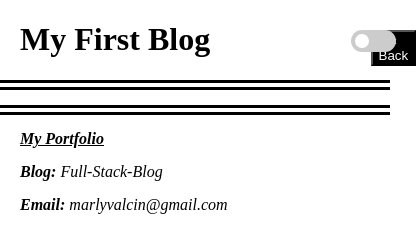
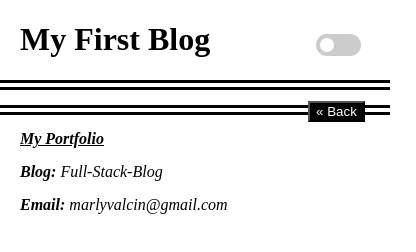
Before and after one commit to MarlyV1/personal-blog, a plain HTML site: page blog.html in a window 390 px wide. Shown: the whole page, 416 px wide, since content can reach past the window. Drawn offline with Linux system fonts and the light colour scheme.

Commit message:
added media queries in blog.css

```diff
--- a/assets/css/blog.css
+++ b/assets/css/blog.css
@@ -20,7 +20,8 @@ h1 {
 
 button {
     position: absolute;
-    left: 95%;
+    margin-right: 10px;
+    left: 94%;
     top: 30px;
     cursor: pointer;
     background-color: black;
@@ -33,7 +34,7 @@ button {
     display: inline-block;
     width: 45px;
     height: 22px;
-    left: 90%;
+    left: 89%;
     top: 30px;
 }
 
@@ -152,3 +153,78 @@ body.dark-mode footer {
 body.dark-mode footer a {
     color: white;
 }
+
+
+/* Makes the back button and toggle button responsive */
+
+@media screen and (max-width: 1112px ) {
+    button {
+        left: 93%;
+    }
+    .toggle {
+        left: 87%
+    }
+}
+
+@media screen and (max-width: 953px ) {
+    button {
+        left: 92%;
+    }
+    .toggle {
+        left: 85%
+    }
+}
+@media screen and (max-width: 834px ) {
+    button {
+        left: 90%;
+    }
+    .toggle {
+        left: 82%
+    }
+}
+@media screen and (max-width: 667px ) {
+    button {
+        left: 88%;
+    }
+    .toggle {
+        left: 79%
+    }
+}
+@media screen and (max-width: 556px ) {
+    button {
+        left: 86%;
+    }
+    .toggle {
+        left: 76%
+    }
+}
+@media screen and (max-width: 494px ) {
+    .toggle {
+        left: 75%
+    }
+}
+@media screen and (max-width: 476px ) {
+    button {
+        left: 84%;
+    }
+    .toggle {
+        left: 73%
+    }
+}
+@media screen and (max-width: 424px ) {
+    button {
+        top: 12%
+    }
+    .toggle {
+        top: 4%;
+        left: 85%;
+    }
+}
+@media screen and (max-width: 418px ) {
+    button {
+        left: 79%;
+    }
+    .toggle {
+        left: 81%
+    }
+}
```
